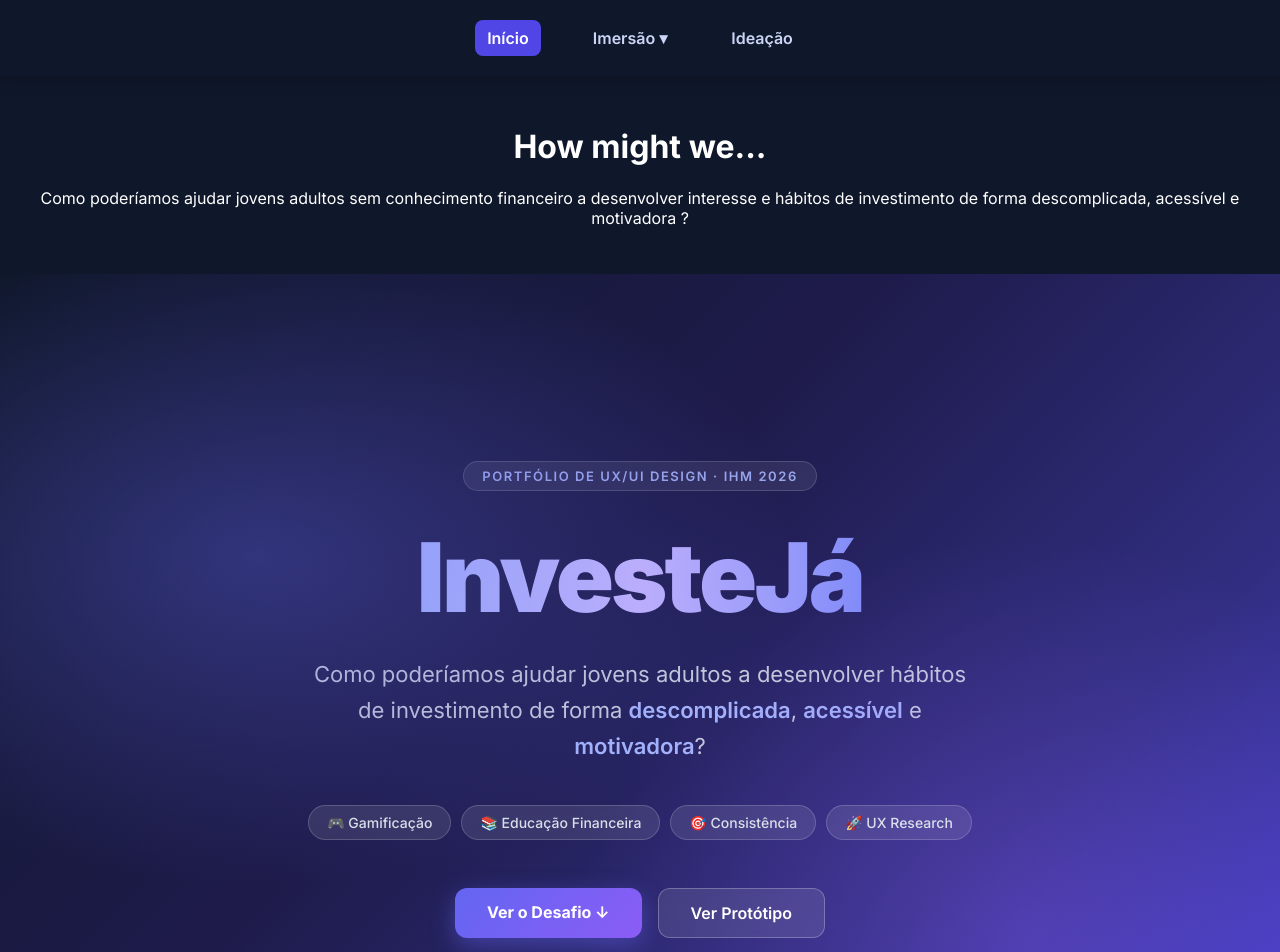
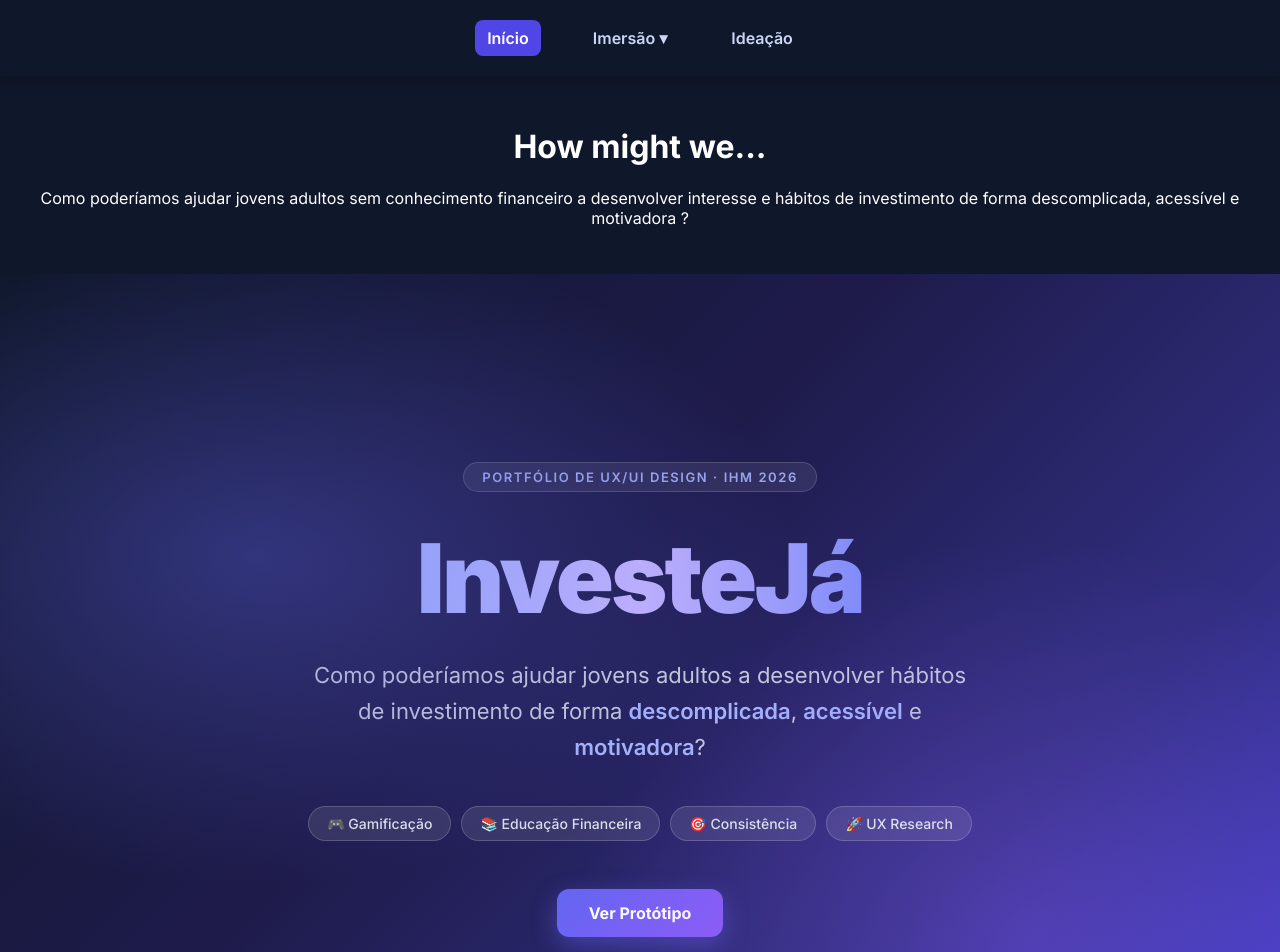
Before and after one commit to LucasArrais/howmightwe-ihm, a React (Create React App) app: page / in a window 1280 px wide. Shown: the top 952 px of the page. Built offline with nearby package versions, Linux system fonts and the light colour scheme.

Commit message:
fix: remove Ver Desafio btn, fix prototype link to #prototipo, fix discipline name to Interface Homem-Maquina

```diff
--- a/src/components/Footer.js
+++ b/src/components/Footer.js
@@ -5,7 +5,7 @@ function Footer() {
         <div className="footer-brand">
           <span className="footer-logo">InvesteJá</span>
           <p className="footer-tagline">
-            Portfólio de UX/UI Design · Interação Humano-Máquina 2026
+            Portfólio de UX/UI Design · Interface Homem-Máquina 2026
           </p>
         </div>
 
--- a/src/components/Hero.js
+++ b/src/components/Hero.js
@@ -22,10 +22,7 @@ function Hero() {
       </div>
 
       <div className="hero-cta-group">
-        <Link to="/imersao/how-might-we" className="hero-cta-primary">
-          Ver o Desafio ↓
-        </Link>
-        <Link to="/ideacao" className="hero-cta-secondary">
+        <Link to="/ideacao#prototipo" className="hero-cta-primary">
           Ver Protótipo
         </Link>
       </div>
```
